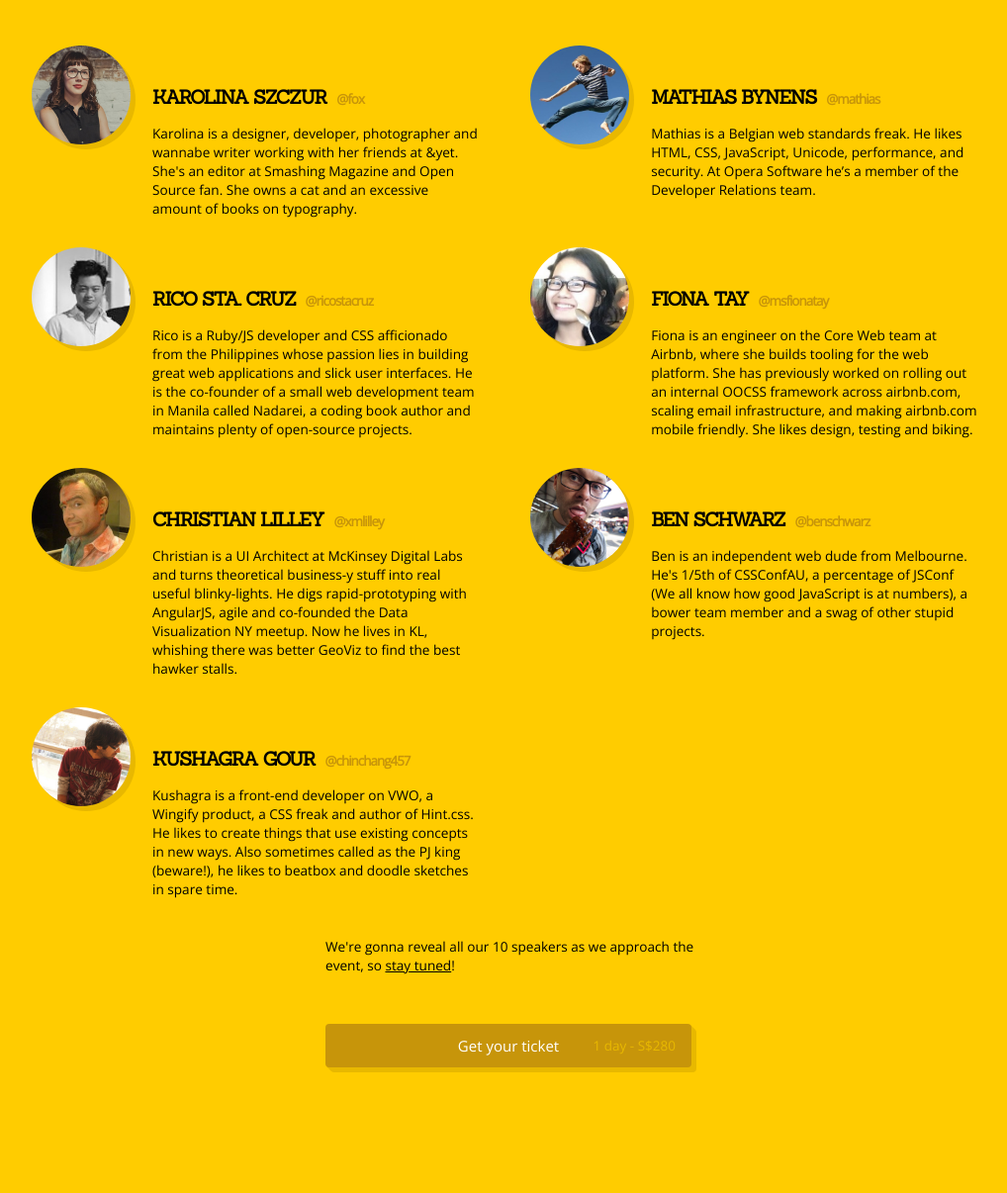
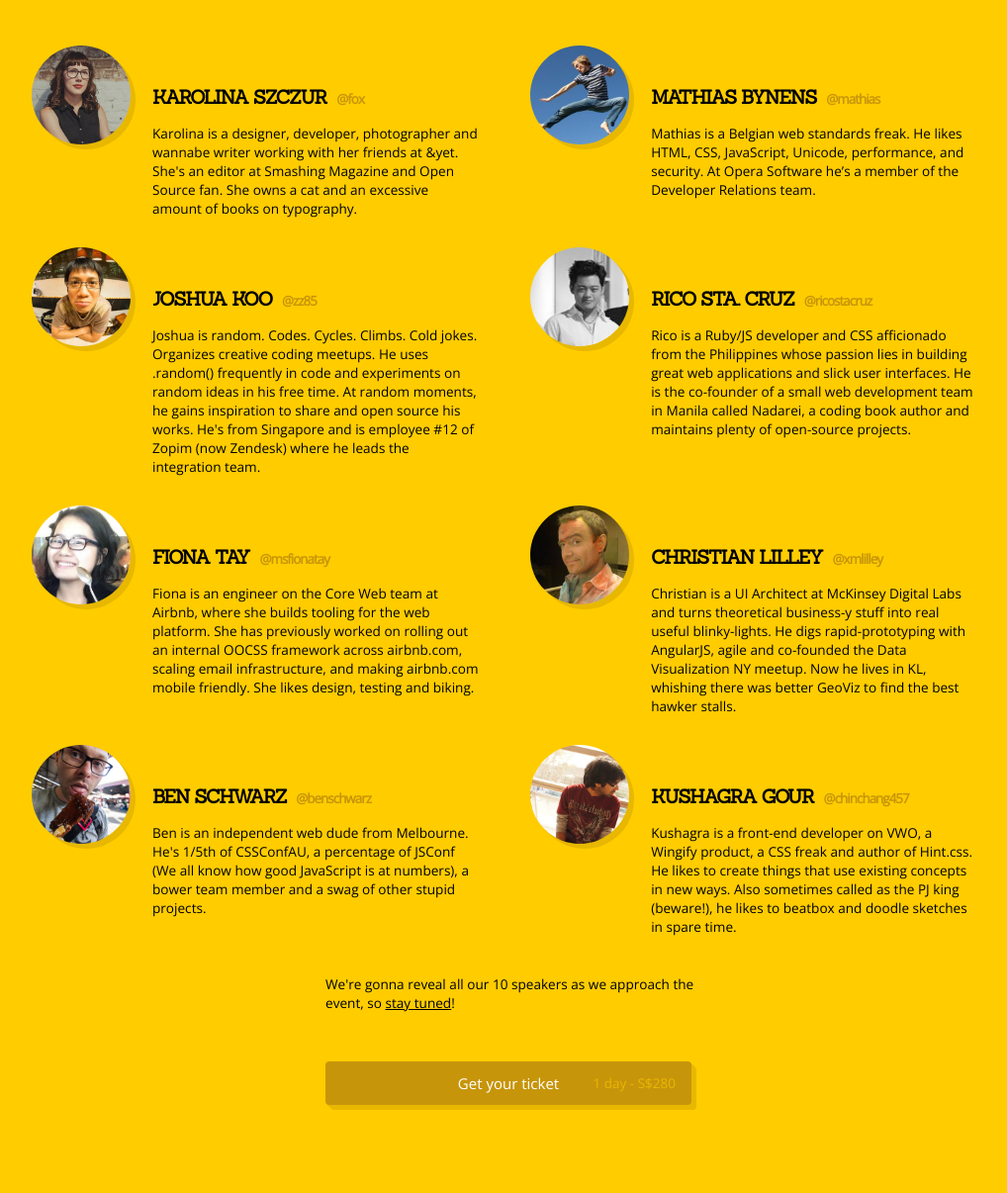
Before and after one commit to serrynaimo/2014.cssconf.asia, a PHP site: page / in a window 1280 px wide. Shown: the part 2274-3480 px from the top of the page at 99% size, without its empty margins (126-1144 px from the left). Run offline with PHP 8.4, Linux system fonts and the light colour scheme; some libraries are stand-ins or nearby versions; some web fonts are replaced.

Commit message:
adding joshua

```diff
--- a/index.php
+++ b/index.php
@@ -114,6 +114,16 @@
 				<p>
 					Mathias is a Belgian web standards freak. He likes HTML, CSS, JavaScript, Unicode, performance,
 					and security. At Opera Software he’s a member of the Developer Relations team.
+				</p>
+			</div>
+			<div class="speaker">
+				<a href="https://twitter.com/zz85" target="_blank"><img src="img/speakers/joshua.jpg" /></a>
+				<h3>Joshua Koo <a href="https://twitter.com/zz85" target="_blank">@zz85</a></h3>
+				<p>
+					Joshua is random. Codes. Cycles. Climbs. Cold jokes. Organizes creative coding meetups.
+					He uses .random() frequently in code and experiments on random ideas in his free time.
+					At random moments, he gains inspiration to share and open source his works. He's from
+					Singapore and is employee #12 of Zopim (now Zendesk) where he leads the integration team.
 				</p>
 			</div>
 			<div class="speaker">
```
Also changed, not shown: img/speakers/joshua.jpg (added).
